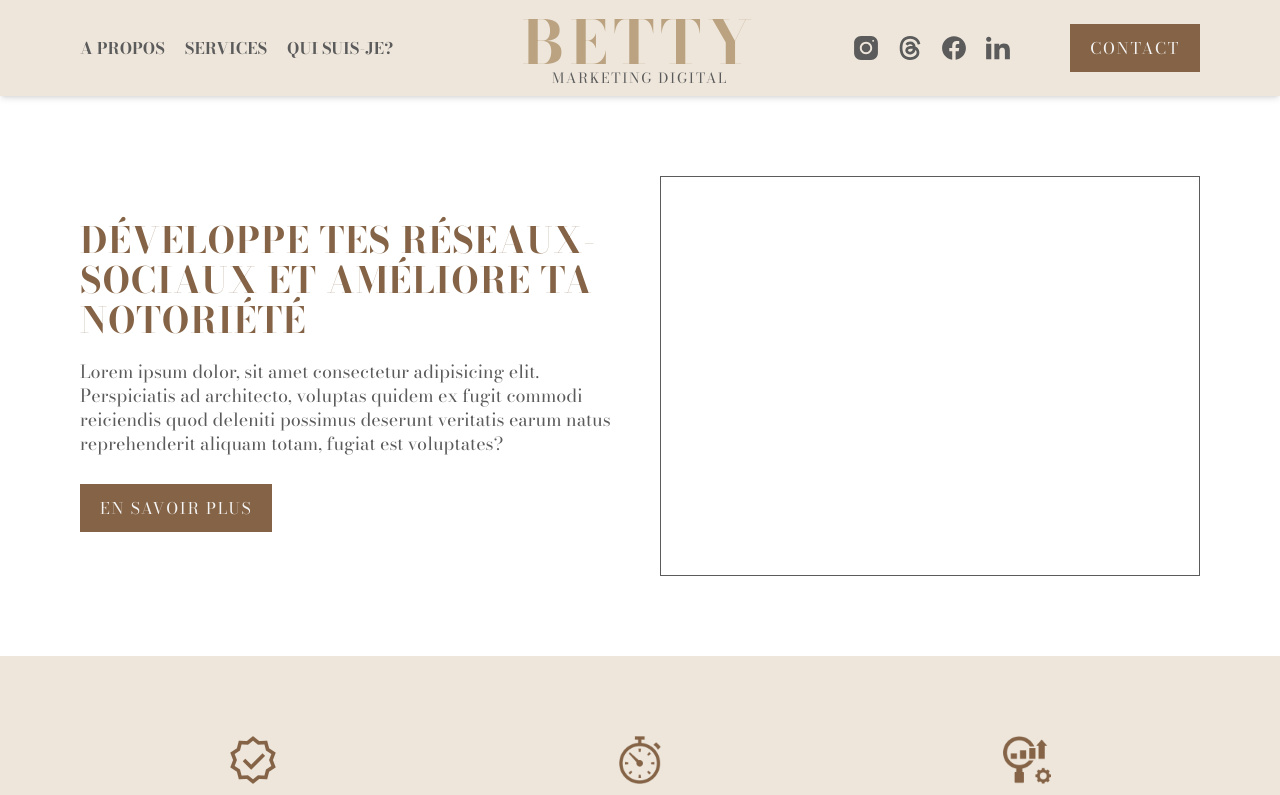
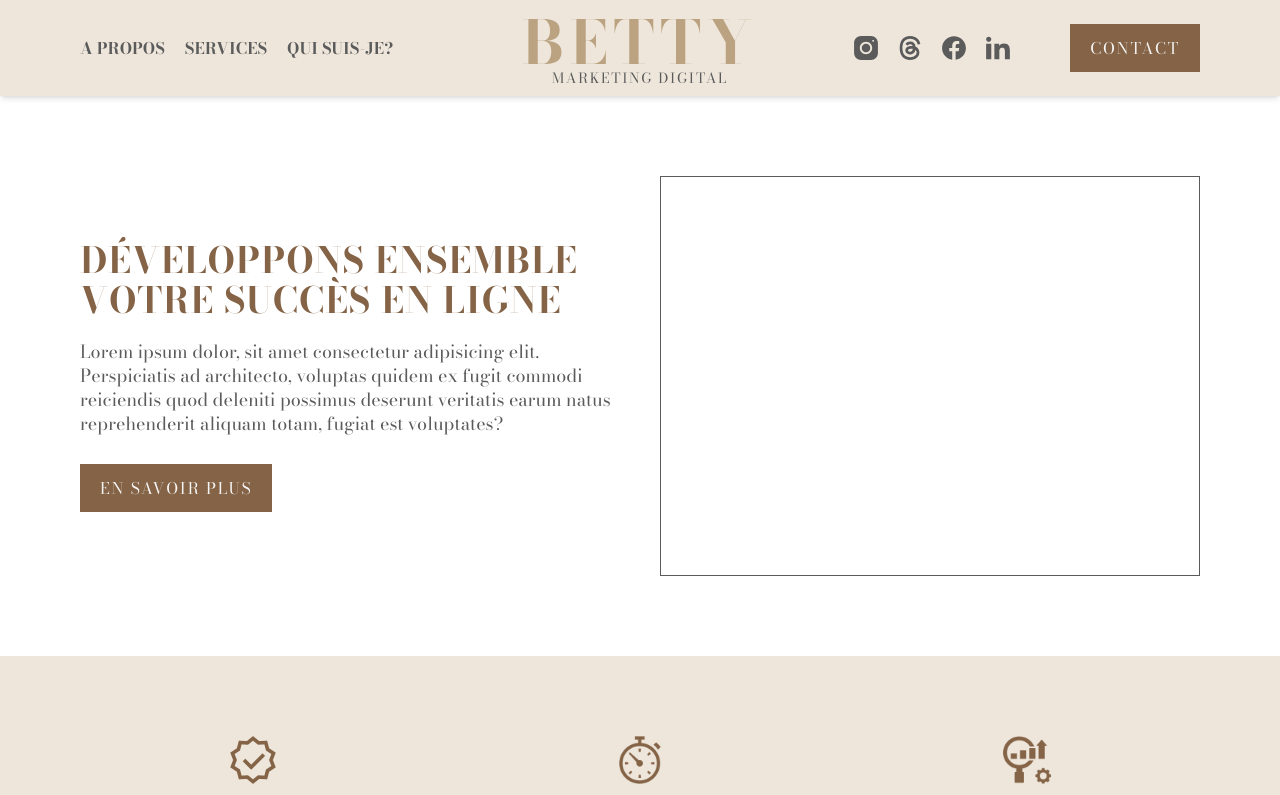
Before and after one commit to MarianBonhomme/betty-marketing, a React (Vite) app: page / in a window 1280 px wide. Shown: the top 795 px of the page. Built offline with nearby package versions, Linux system fonts and the light colour scheme.

Commit message:
style headline

```diff
--- a/src/components/Headline.jsx
+++ b/src/components/Headline.jsx
@@ -7,14 +7,14 @@ export default function Headline() {
   return (
     <div className="grid grid-cols-2 items-center gap-10 p-20">
       <div className="flex flex-col gap-5">
-        <Title>Développe tes réseaux-sociaux et améliore ta notoriété</Title>
+        <Title>développons ensemble votre succès en ligne</Title>
         <Text>
           Lorem ipsum dolor, sit amet consectetur adipisicing elit. Perspiciatis
           ad architecto, voluptas quidem ex fugit commodi reiciendis quod
           deleniti possimus deserunt veritatis earum natus reprehenderit aliquam
           totam, fugiat est voluptates?
         </Text>
-        <Button text={"en savoir plus"} css={"mt-2"} />
+        <Button text={"en savoir plus"} css={"bg-secondary mt-2"} />
       </div>
       <div className="h-[400px] w-full border border-dark"></div>
     </div>
```
